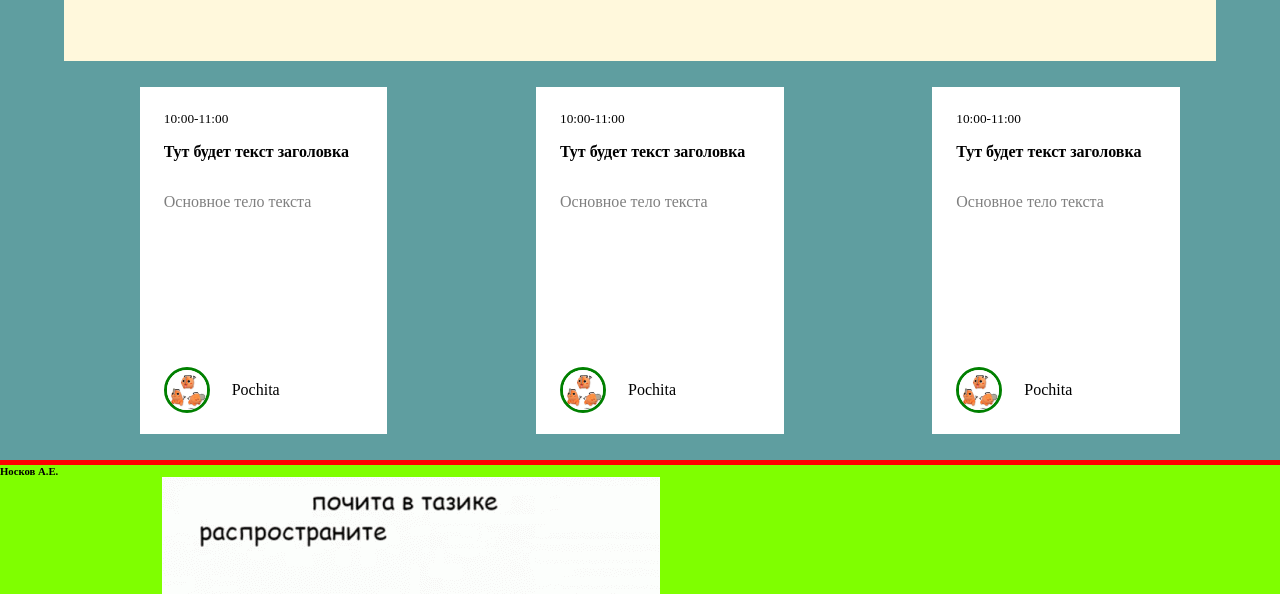
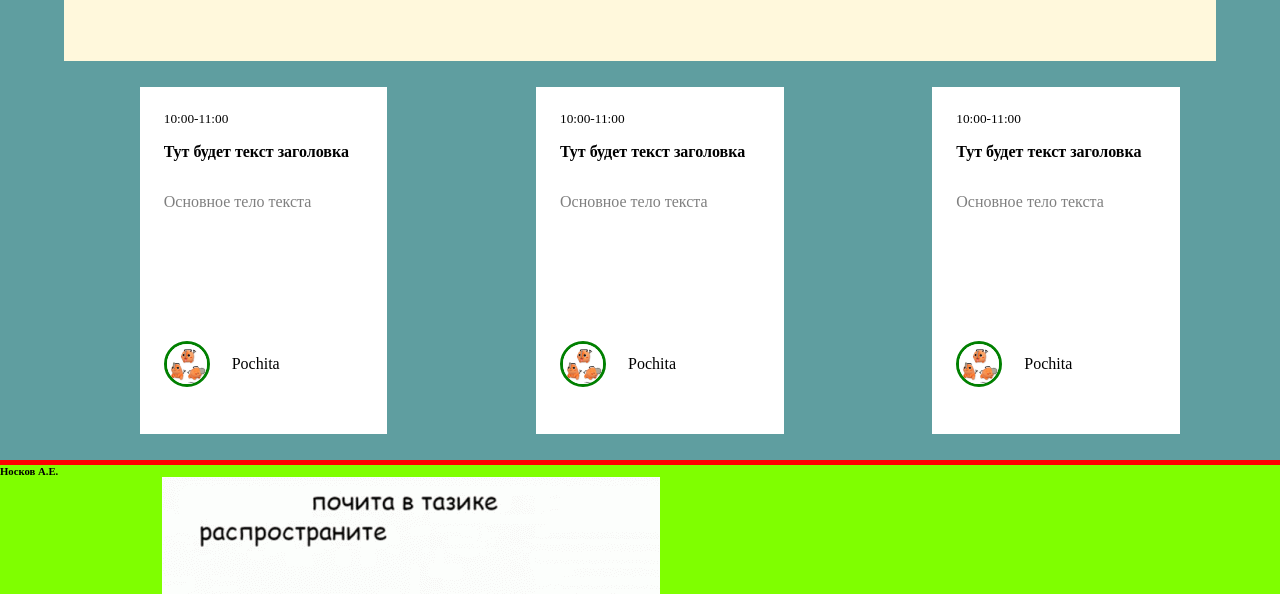
Before and after one commit to Fody0/Fody0.github.io, a plain HTML site: page competencion.html in a window 1280 px wide. Shown: the part 202-796 px from the top of the page. Drawn offline with Linux system fonts and the light colour scheme.

Commit message:
фыва

```diff
--- a/css/style.css
+++ b/css/style.css
@@ -146,7 +146,7 @@ button
     position: absolute;
     max-width: 100%;
     max-height: 100%;
-    margin: 20% 0;
+    margin: 18% 0;
 }
 .for-div-text
 {
```
